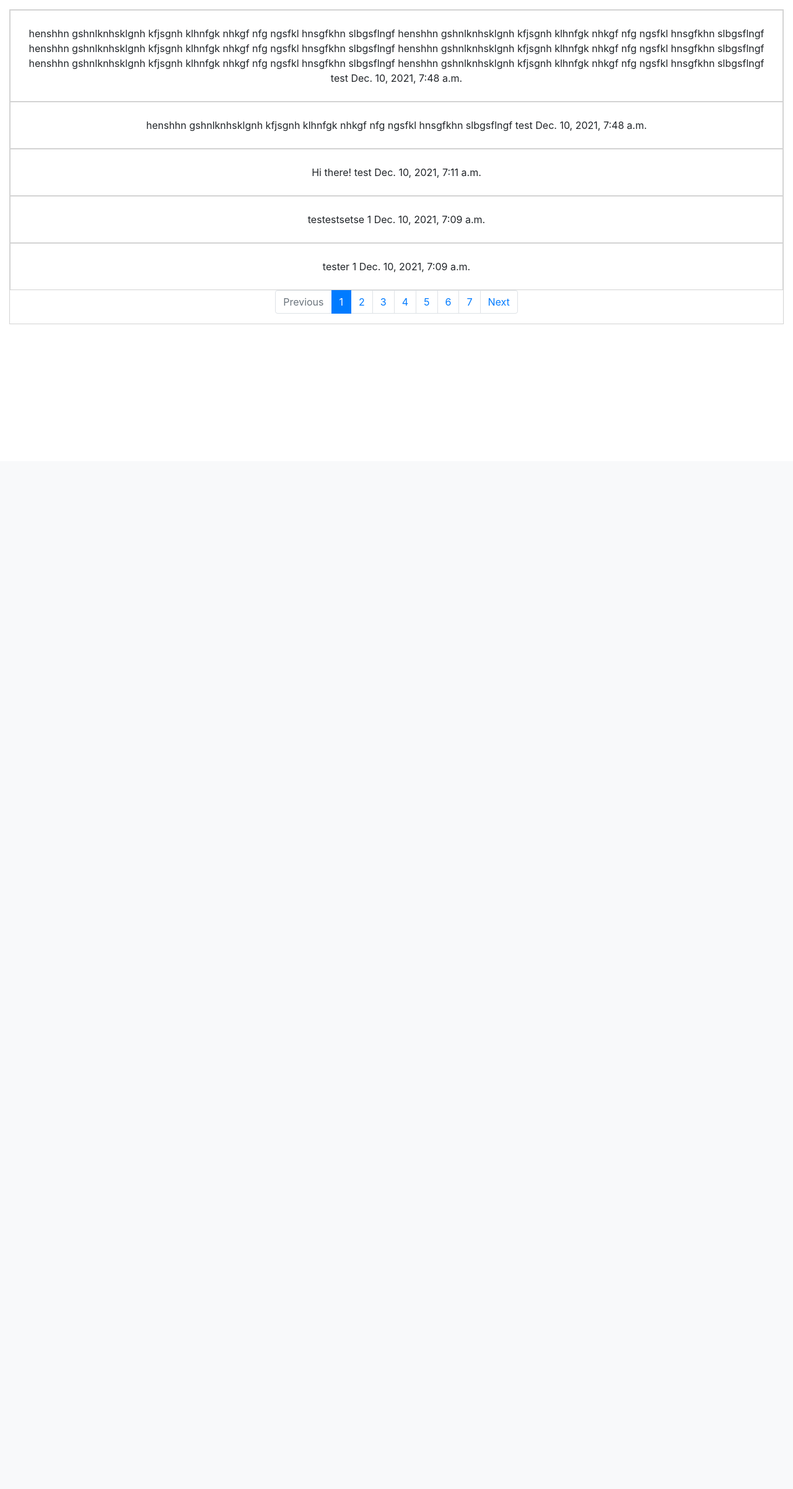
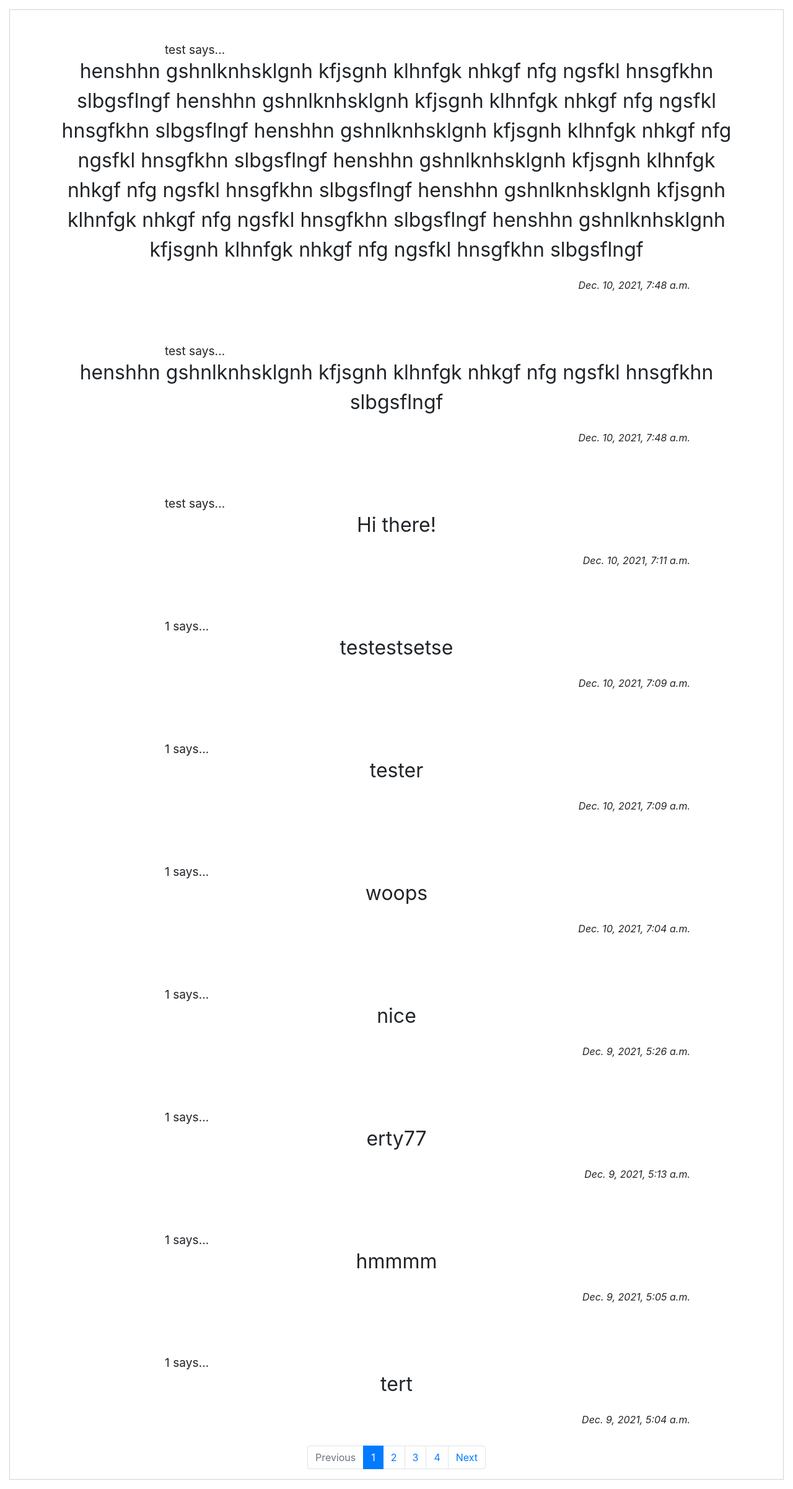
Before and after one commit to whejy/cs50w-project4-network, a Django app: page / in a window 1280 px wide. Shown: the part 56-2458 px from the top of the page at 62% size. Before the commit the page ends 579 px from the top, so only its background shows below. Run offline with Django 3.2, Linux system fonts and the light colour scheme; data comes from the database, SQL or seed files in the repository; both versions use the stored data as it was after the commit; some libraries are stand-ins or nearby versions.

Commit message:
stylised posts page

```diff
--- a/network/static/network/styles.css
+++ b/network/static/network/styles.css
@@ -18,16 +18,30 @@
 }
 
 .post {
-    border: lightgray 1px solid;
     padding: 25px;
     position: relative;
 }
 
-.post-details {
+
+.post-timestamp {
     position: absolute;
-    right: 5px;
-    bottom: 0px;
+    right: 150px;
+    bottom: 30px;
     font-style: italic;
+}
+
+
+.post-author {
+    padding-top: 20px;
+    position: absolute;
+    left: 250px;
+    top: 30px;
+    font-size: larger;
+}
+
+.post-content {
+    padding: 50px;
+    font-size: xx-large;
 }
 
 
--- a/network/templates/network/index.html
+++ b/network/templates/network/index.html
@@ -14,13 +14,14 @@
     <div class="page center" id="posts-list">
         {% for post in posts %}
         <div class="post">
-            {{post.post}}
-            {{post.user}}
-            {{post.timestamp}}
+            <span class="post-author">{{post.user}} says...</span>
+            <div class="post-content">{{post.post}}</div>
+            <span class="post-timestamp">{{post.timestamp}}</span>
         </div>
         {% endfor %}
         <nav aria-label="Page navigation example">
-            <ul class="pagination justify-content-center"">
+            {% if lower != 1 %}
+            <ul class="pagination justify-content-center">
                 {% if posts.has_previous %}
                     <li class="page-item"><a class="page-link" href="?page={{posts.previous_page_number}}">Previous</a></li>
                 {% else %}
@@ -39,6 +40,7 @@
                     <li class="page-item disabled"><a class="page-link" href="#" tabindex="-1" aria-disabled="true">Next</a></li>
                 {% endif %}
             </ul>
+            {% endif %}
           </nav>
     </div>
 </div>
--- a/network/views.py
+++ b/network/views.py
@@ -14,11 +14,18 @@ from .models import User, Posts, Likes
 
 def index(request):
     posts = Posts.objects.all().order_by("-timestamp")
-    paginator = Paginator(posts, 5)
+    paginator = Paginator(posts, 10)
+    total_pages = paginator.num_pages
     page_number = request.GET.get('page')
     posts = paginator.get_page(page_number)
+
     lower_range = range(1, posts.number)
-    upper_range = range(posts.number + 1, paginator.num_pages + 1)
+    upper_range = range(posts.number + 1, total_pages + 1)
+
+    # If all posts fit on one page exclude front-end pagination
+    if total_pages == 1:
+        lower_range = 1
+
     return render(request, "network/index.html", {'posts': posts, 'lower': lower_range, 'upper': upper_range})
 
 
```
Also changed, not shown: db.sqlite3.
